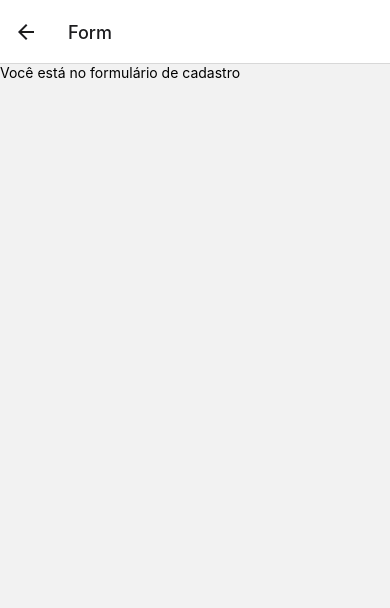
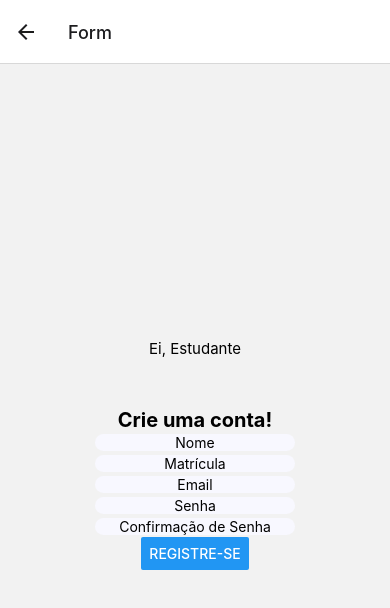
Before and after one commit to DSUnB/Presence, a React Native app in the folder Presence/: screen /Form in a window 390 px wide. Shown: the top 608 px of the page. Built offline with nearby package versions, Linux system fonts and the light colour scheme.

Commit message:
Evolução tela de cadastro e Pressable
Co-authored-by: DaviRogs <davirocha12.80@gmail.com>

```diff
--- a/Presence/App.js
+++ b/Presence/App.js
@@ -3,8 +3,8 @@ import React from 'react';
 import { NavigationContainer } from '@react-navigation/native'
 import { createNativeStackNavigator } from '@react-navigation/native-stack';
 
-import Login from './src/Login/Login';
-import Form from './src/Form/Form';
+import Login from './src/Pages/Login/Login';
+import Form from './src/Pages/Form/Form';
 
 const Stack = createNativeStackNavigator();
 
--- a/Presence/src/Form/Form.js
+++ /dev/null
@@ -1,10 +0,0 @@
-import React from 'react'
-import { View, Text } from 'react-native'
-
-export default function Form() {
-  return (
-    <View>
-        <Text>Você está no formulário de cadastro</Text>
-    </View>
-  )
-}
--- /dev/null
+++ b/Presence/src/Pages/Form/Form.js
@@ -0,0 +1,19 @@
+import React from 'react'
+import { Button } from 'react-native'
+import { Div, Titm, TitM } from "./styles";
+import Inputs from "../../components/inputs/input";
+
+export default function Form() {
+  return (
+    <Div>
+        <Titm>Ei, Estudante</Titm>
+        <TitM>Crie uma conta!</TitM>
+        <Inputs place="Nome" />
+        <Inputs place="Matrícula" />
+        <Inputs place="Email" />
+        <Inputs place="Senha" />
+        <Inputs place="Confirmação de Senha" />
+        <Button title='Registre-se'></Button>
+    </Div>
+  )
+}
--- /dev/null
+++ b/Presence/src/Pages/Login/Login.js
@@ -0,0 +1,24 @@
+import React from "react";
+import { Div, Titm, TitM } from "./styles";
+import { Text, Button, Pressable } from "react-native";
+import Inputs from "../../components/inputs/input";
+import Pressables from "../../components/pressables/pressable";
+
+function Login({ navigation }) {
+  return (
+    <Div>
+      <TitM>Bem vindo,</TitM>
+      <Titm>Estudante</Titm>
+      <Inputs place="E-mail" />
+      <Inputs place="Senha" />
+      <Pressables/>
+      <Text>Não tem uma conta ainda?</Text>
+      <Button
+      title='Registre-se'
+      onPress={() => navigation.navigate('Form')}
+      ></Button>
+    </Div>
+  );
+}
+
+export default Login;
--- /dev/null
+++ b/Presence/src/Pages/Login/styles.js
@@ -0,0 +1,19 @@
+import styled from "styled-components/native";
+
+export const Div = styled.View`
+    display: flex;
+    justify-content: center;
+    align-items: center;
+    width: 100%;
+    height: 100%
+`
+
+export const TitM = styled.Text`
+    font-size: 20px;
+    font-weight: bold;
+`
+
+export const Titm = styled.Text`
+    font-size: 15px;
+    margin-bottom: 50px;
+`
--- /dev/null
+++ b/Presence/src/components/pressables/pressable.js
@@ -0,0 +1,12 @@
+import React from 'react'
+import { View } from 'react-native'
+import { Pressables } from './styles'
+
+function pressables () {
+  return (
+    <View>
+        <Pressables/>
+    </View>
+  )
+}
+export default pressables;
--- /dev/null
+++ b/Presence/src/components/pressables/styles.js
@@ -0,0 +1,10 @@
+import styled from "styled-components/native"
+
+export const Pressables = styled.Pressable`
+    display: flex;
+    text-align: center;
+    background-color: black;
+    border-radius: 10px;
+    width: 200px;
+    margin: 2px;
+`
```
Also changed, not shown: Presence/src/Pages/Form/styles.js (renamed from Presence/src/Login/Styles.js).
